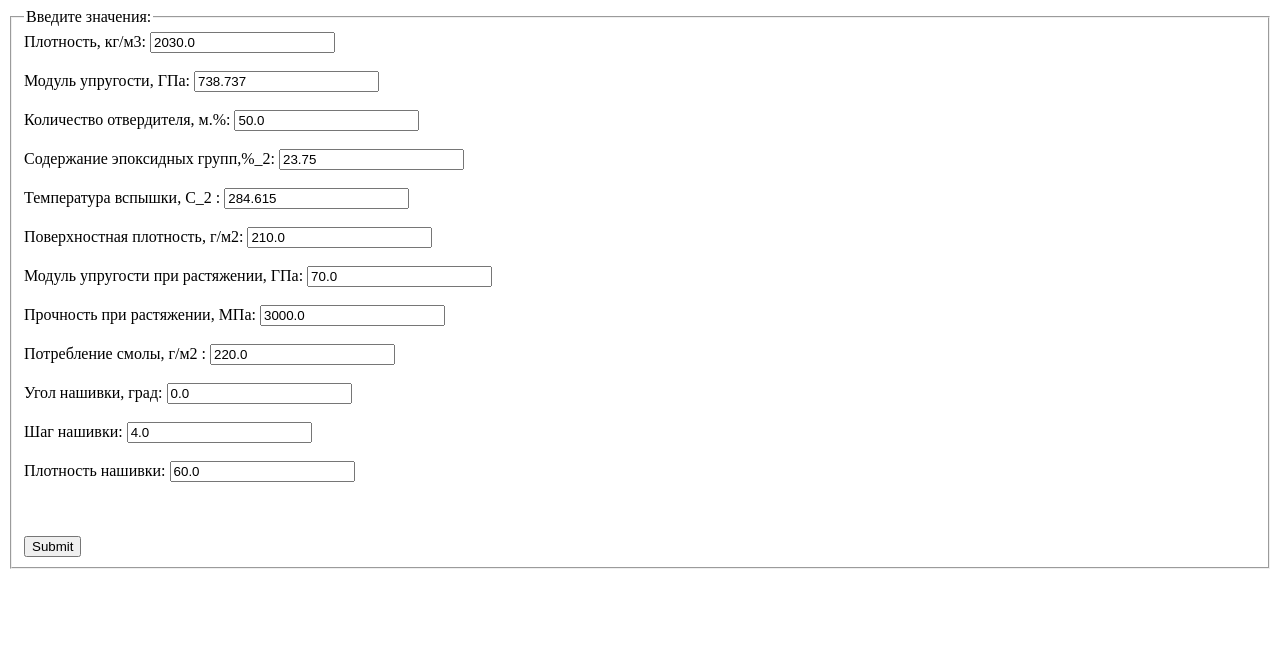
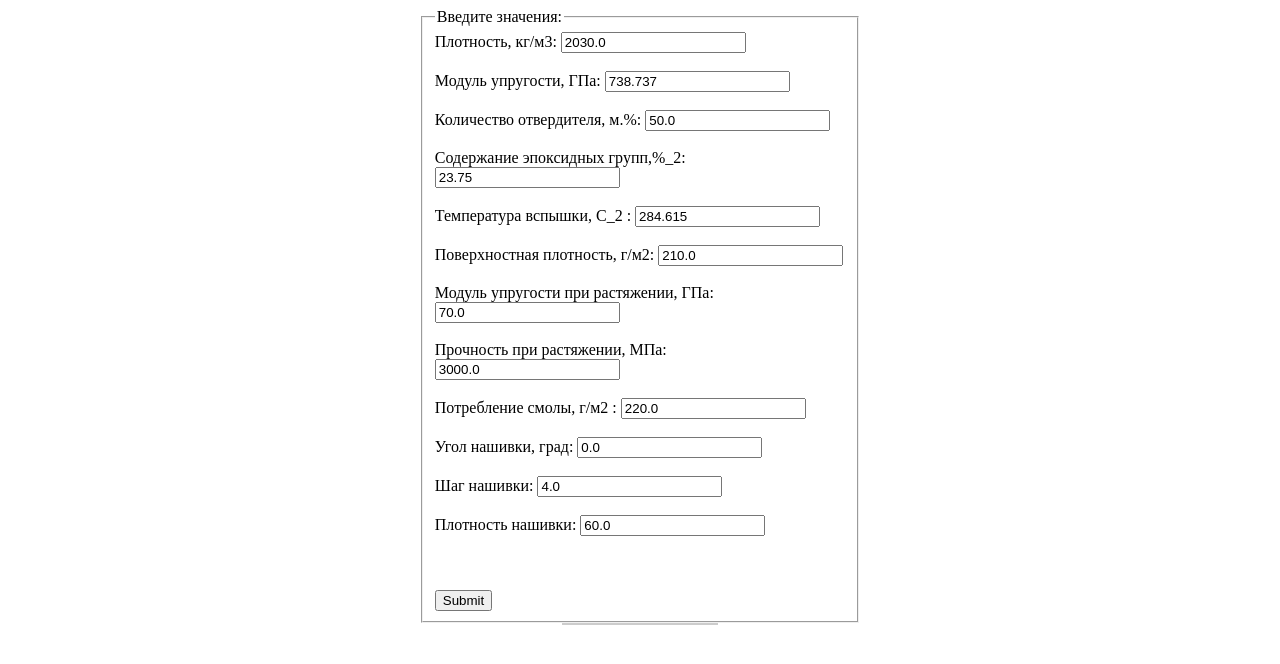
Before and after one commit to eumake/vkr_mgtu, a Python web app: template templates/main.html in a window 1280 px wide. Shown: the top 664 px of the page. Run offline with Jinja, Linux system fonts and the light colour scheme; the template is opened without the code that fills it, so the values that code supplies are empty.

Commit message:
main.html template fix

```diff
--- a/templates/main.html
+++ b/templates/main.html
@@ -3,6 +3,18 @@
   <head>
     <meta charset="utf-8">
     <title>title</title>
+    <style>
+      form {
+          margin: auto;
+          width: 35%;
+      }
+
+      .result {
+          margin: auto;
+          width: 35%;
+          border: 1px solid #ccc;
+      }
+      </style>
   </head>
   <body>
 <form action="{{ url_for('main') }}" method="POST">
```
